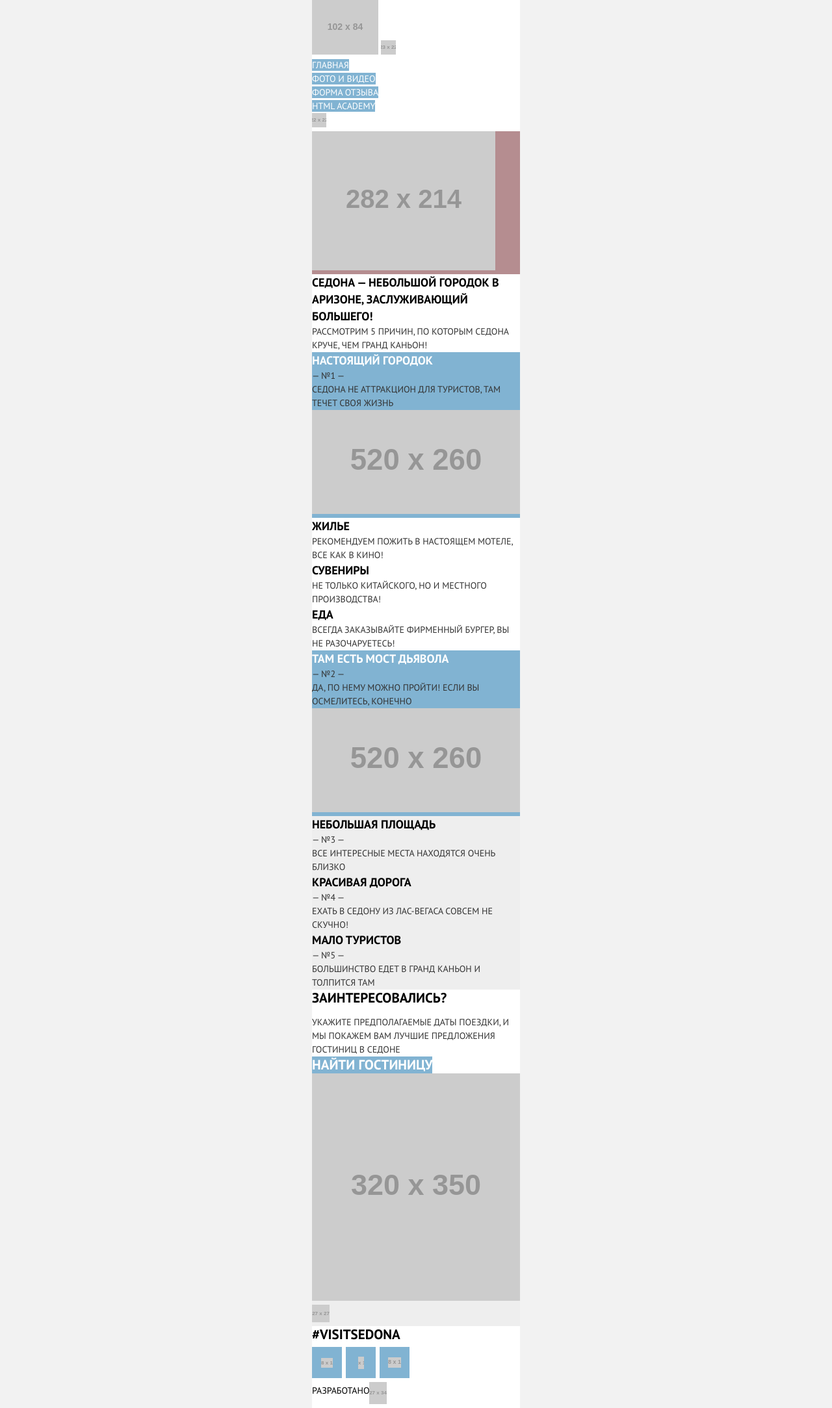
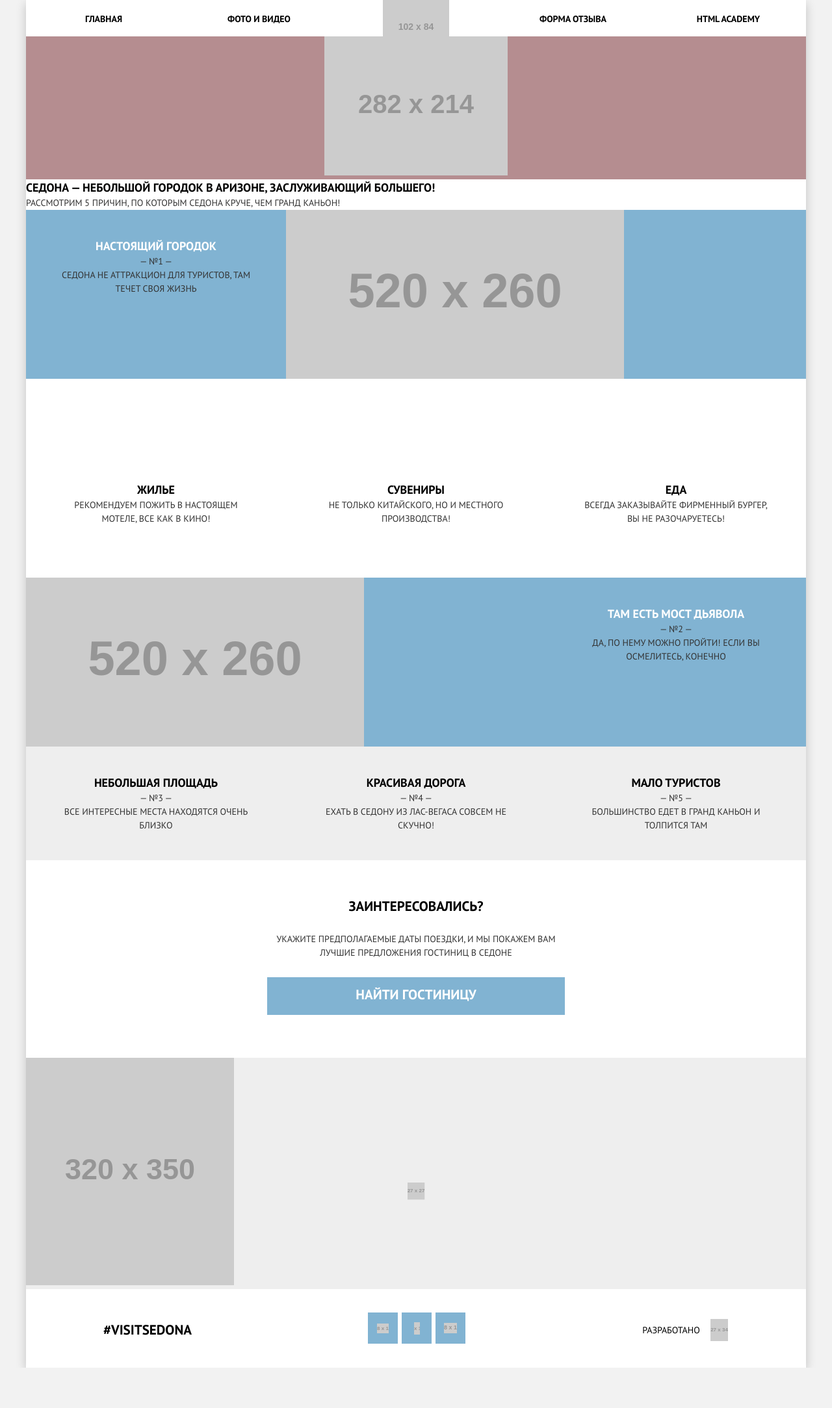
Before and after one commit to Afanstash/1519031-sedona-21, a website: page source/index.html in a window 1280 px wide. Shown: the whole page at 65% size. After the commit the page ends 2105 px from the top, so only its background shows below. Drawn offline with nearby package versions, Linux system fonts and the light colour scheme; files that its build step writes are made by us from their sources; placeholder pictures from the web are drawn by us.

Commit message:
Адаптивная сетка для главной страницы

```diff
--- a/source/index.html
+++ b/source/index.html
@@ -2,6 +2,7 @@
 <html class="page" lang="ru">
   <head>
     <meta charset="utf-8">
+    <meta name="viewport" content="width=device-width, initial-scale=1">
     <title>HTML Academy: Седона</title>
     <link rel="stylesheet" type="text/css" href="css/style.css">
   </head>
@@ -9,12 +10,14 @@
 
     <div class="container">
       <header class="page-header">
-        <a class="page-header__logo">
-          <img src="https://via.placeholder.com/102x84" width="102" height="84" alt="Логотип Седона">
-        </a>
-        <button class="page-header__menu-button" type="button">
-          <img src="https://via.placeholder.com/23x22" width="23" height="22" alt="Открыть меню">
-        </button>
+        <div class="page-header__wrap">
+          <a class="page-header__logo">
+            <img class="page-header__logo-img" src="https://via.placeholder.com/102x84" width="102" height="84" alt="Логотип Седона">
+          </a>
+          <button class="page-header__menu-button" type="button">
+            <img src="https://via.placeholder.com/23x22" width="23" height="22" alt="Открыть меню">
+          </button>
+        </div>
         <nav class="page-header__main-nav main-nav">
           <ul class="main-nav__list nav-list">
             <li class="nav-list__item"><a class="nav-list__item-link">Главная</a></li>
@@ -60,12 +63,12 @@
             </ul>
           </div>
           <div class="reasons__block block-reason">
-            <div class="block-reason__block reasons-content reasons-content--color">
+            <div class="block-reason__block reasons-content reasons-content--position reasons-content--color">
               <h3 class="reasons-content__title title">ТАМ ЕСТЬ Мост дьявола</h3>
               <p class="reasons-content__number text">— №2 —</p>
               <p class="reasons-content__text text">Да, по нему можно пройти! Если вы осмелитесь, конечно</p>
             </div>
-            <img class="block-reason__img" src="https://via.placeholder.com/520x260" width="520" height="260" alt="Вы только взгляните! Какая красота вокруг.">
+            <img class="block-reason__img block-reason__img--left" src="https://via.placeholder.com/520x260" width="520" height="260" alt="Вы только взгляните! Какая красота вокруг.">
           </div>
           <ul class="reasons__block reasons-list">
             <li class="reasons-list__item reasons-content">
@@ -88,7 +91,7 @@
         <section class="search">
           <h2 class="visually-hidden">Поиск гостиниц в Седона</h2>
           <p class="search__text text-title">ЗАИНТЕРЕСОВАЛИСЬ?<p>
-          <p class="search__text text">Укажите предполагаемые даты поездки, и мы покажем вам лучшие предложения гостиниц в седоне</p>
+          <p class="search__text text">Укажите предполагаемые даты поездки, и&nbsp;мы&nbsp;покажем вам лучшие предложения гостиниц в&nbsp;седоне</p>
           <button class="search__button button" type="button">НАЙТИ гостиницу</button>
         </section>
         <section class="map">
--- /dev/null
+++ b/source/sass/blocks/advantages-item.scss
@@ -0,0 +1,13 @@
+.advantages-item {
+  @media (min-width: $tablet-width) {
+    text-align: center;
+  }
+}
+
+.advantages-item__title,
+.advantages-item__text {
+  @media (min-width: $tablet-width) {
+    margin-left: auto;
+    margin-right: auto;
+  }
+}
--- a/source/sass/blocks/advantages-list.scss
+++ b/source/sass/blocks/advantages-list.scss
@@ -1,4 +1,21 @@
 .advantages-list {
   @include off-list;
   background-color: $color-white;
+
+  @media (min-width: $tablet-width) {
+    display: grid;
+    grid-template-columns: repeat(3, 1fr);
+  }
 }
+
+.advantages-list__item {
+  padding: 26px 20px 20px 70px;
+
+  @media (min-width: $tablet-width) {
+    padding: 158px 35px 59px;
+  }
+
+  @media (min-width: $desktop-width) {
+    padding: 158px 52px 80px;
+  }
+}
--- a/source/sass/blocks/block-reason.scss
+++ b/source/sass/blocks/block-reason.scss
@@ -1,3 +1,26 @@
 .block-reason {
   background-color: $color-blue-light;
+
+  @media (min-width: $tablet-width) {
+    display: grid;
+    grid-template-columns: repeat(3, 1fr);
+  }
 }
+
+.block-reason__list {
+  @media (min-width: $tablet-width) {
+    grid-column: 1/-1;
+  }
+}
+
+.block-reason__img {
+  @media (min-width: $tablet-width) {
+    grid-column: 2/-1;
+  }
+}
+
+.block-reason__img--left {
+  @media (min-width: $tablet-width) {
+    grid-column: 1/3;
+  }
+}
--- a/source/sass/blocks/container.scss
+++ b/source/sass/blocks/container.scss
@@ -1,5 +1,15 @@
 .container {
-  width: 320px;
+  width: 100%;
+  max-width: 320px;
   margin: 0 auto;
   background-color: $color-white;
+
+  @media (min-width: $tablet-width) {
+    max-width: 768px;
+  }
+
+  @media (min-width: $desktop-width) {
+    max-width: 1200px;
+    box-shadow: 0 5px 15px $color-desktop-shadow;
+  }
 }
--- a/source/sass/blocks/copyright.scss
+++ b/source/sass/blocks/copyright.scss
@@ -1,8 +1,16 @@
 .copyright {
   display: flex;
+  align-items: center;
 }
 
 .copyright__text {
   @include off-margin;
+  width: 121px;
+  text-align: center;
   line-height: 26px;
 }
+
+.copyright__link {
+  display: flex;
+  align-items: center;
+}
--- a/source/sass/blocks/hashtag.scss
+++ b/source/sass/blocks/hashtag.scss
@@ -1,5 +1,6 @@
 .hashtag {
-  @include off-margin;
+  width: 166px;
+  text-align: center;
   font-size: 21px;
   line-height: 26px;
   font-weight: 700;
--- a/source/sass/blocks/main-nav.scss
+++ b/source/sass/blocks/main-nav.scss
@@ -1,3 +1,14 @@
+.main-nav {
+  position: relative;
+}
+
 .main-nav__close-button {
   @include button-icon;
+  position: absolute;
+  top: 17px;
+  right: 17px;
+
+  @media (min-width: $tablet-width) {
+    display: none;
+  }
 }
--- a/source/sass/blocks/map.scss
+++ b/source/sass/blocks/map.scss
@@ -1,3 +1,12 @@
 .map {
   background-color: $color-grey;
+  position: relative;
 }
+
+.map__marker {
+  position: absolute;
+  top: 50%;
+  left: 50%;
+  transform: translate(-50%, 50%);
+  z-index: 1;
+}
--- a/source/sass/blocks/nav-list.scss
+++ b/source/sass/blocks/nav-list.scss
@@ -1,8 +1,85 @@
 .nav-list {
   @include off-list;
+  text-align: center;
+  font-weight: 700;
+
+  @media (max-width: $mobile-width-only) {
+    font-size: 18px;
+    line-height: 40px;
+    background-color: $color-blue-light;
+  }
+
+  @media (min-width: $tablet-width) {
+    font-size: 14;
+    line-height: 26px;
+    display: flex;
+    flex-direction: row;
+    flex-wrap: wrap;
+  }
+}
+
+.nav-list__item {
+  @media (max-width: $mobile-width-only) {
+    border-top: 1px solid $color-white-opacity;
+    border-bottom: 1px solid $color-black-shadow;
+
+    &:first-child {
+      border-top: none;
+    }
+
+    &:last-child {
+      border-bottom: none;
+      position: relative;
+
+      &::before {
+        content: "";
+        position: absolute;
+        bottom: 0;
+        left: 0;
+        min-width: 320px;
+        height: 7px;
+        background-image: linear-gradient(180deg, $color-black-opacity-00 0%, $color-black-opacity-02 100%);
+      }
+    }
+  }
+
+  @media (min-width: $tablet-width) {
+    width: 153px;
+
+    &:nth-child(2) {
+      margin-right: auto;
+    }
+
+    &:nth-child(3) {
+      margin-left: auto;
+    }
+  }
+
+  @media (min-width: $desktop-width) {
+    width: 239px;
+  }
 }
 
 .nav-list__item-link {
-  color: $color-white;
-  background-color: $color-blue-light;
+  display: block;
+
+  @media (max-width: $mobile-width-only) {
+    padding: 10px 0 5px;
+    color: $color-white;
+
+    &:hover,
+    &:focus {
+      background-color: $color-blue;
+    }
+
+    &:active {
+      color: $color-white-opacity-03;
+      background-color: $color-blue-dark;
+    }
+  }
+
+  @media (min-width: $tablet-width) {
+    padding: 16px 6px 14px;
+    color: $color-black;
+  }
 }
--- /dev/null
+++ b/source/sass/blocks/page-footer.scss
@@ -0,0 +1,35 @@
+.page-footer {
+  display: flex;
+  flex-direction: column;
+  align-items: center;
+
+  @media (min-width: $tablet-width) {
+    padding: 36px 60px 31px 45px;
+    flex-direction: row;
+    align-items: center;
+    justify-content: space-between;
+  }
+
+  @media (min-width: $desktop-width) {
+    padding-left: 104px;
+    padding-right: 120px;
+  }
+}
+
+.page-footer__hashtag {
+  @include off-margin;
+}
+
+@media (max-width: $mobile-width-only) {
+  .page-footer {
+    padding: 28px 20px 26px 18px;
+  }
+
+  .page-footer__hashtag {
+    margin-bottom: 33px;
+  }
+
+  .page-footer__copyright {
+    margin-top: 35px;
+  }
+}
--- a/source/sass/blocks/page-header.scss
+++ b/source/sass/blocks/page-header.scss
@@ -1,3 +1,34 @@
+.page-header {
+  display: flex;
+  flex-direction: column;
+}
+
+.page-header__wrap {
+  height: 56px;
+  position: relative;
+  order: 2;
+
+  @media (min-width: $tablet-width) {
+    height: 0;
+    order: 0;
+  }
+}
+
+.page-header__logo-img {
+  position: absolute;
+  top: 0;
+  left: 50%;
+  transform: translate(-50%, 0);
+  z-index: 1;
+}
+
 .page-header__menu-button {
   @include button-icon;
+  position: absolute;
+  top: 17px;
+  right: 20px;
+
+  @media (min-width: $tablet-width) {
+    display: none;
+  }
 }
--- a/source/sass/blocks/page.scss
+++ b/source/sass/blocks/page.scss
@@ -13,4 +13,9 @@
   font-size: 14px;
   line-height: 21px;
   font-weight: 400;
+
+  @media (min-width: $desktop-width) {
+    padding-left: 40px;
+    padding-right: 40px;
+  }
 }
--- a/source/sass/blocks/reasons-content.scss
+++ b/source/sass/blocks/reasons-content.scss
@@ -1,5 +1,29 @@
 .reasons-content {
+  padding: 25px 22px 24px;
+  text-align: center;
+
   &--color {
     color: $color-white;
   }
+
+  @media (min-width: $tablet-width) {
+    padding: 42px 34px 41px 33px;
+  }
+
+  @media (min-width: $desktop-width) {
+    padding: 43px;
+  }
 }
+
+.reasons-content--position {
+  @media (min-width: $tablet-width) {
+    order: 2;
+  }
+}
+
+.reasons-content__title,
+.reasons-content__number,
+.reasons-content__text {
+  margin-left: auto;
+  margin-right: auto;
+}
--- a/source/sass/blocks/reasons-list.scss
+++ b/source/sass/blocks/reasons-list.scss
@@ -1,4 +1,9 @@
 .reasons-list {
   @include off-list;
   background-color: $color-grey;
+
+  @media (min-width: $tablet-width) {
+    display: grid;
+    grid-template-columns: repeat(3, 1fr);
+  }
 }
--- /dev/null
+++ b/source/sass/blocks/search.scss
@@ -0,0 +1,53 @@
+.search {
+  text-align: center;
+
+  @media (max-width: $mobile-width-only) {
+    padding: 33px 20px 49px 18px;
+  }
+
+  @media (min-width: $tablet-width) {
+    padding: 58px 155px;
+  }
+
+  @media (min-width: $desktop-width) {
+    padding: 58px 371px 66px;
+  }
+}
+
+.search__text {
+  margin-left: auto;
+  margin-right: auto;
+  margin-bottom: 27px;
+  text-align: center;
+
+  @media (min-width: $tablet-width) {
+    width: 435px;
+  }
+}
+
+.search__button {
+  margin-left: auto;
+  margin-right: auto;
+  padding: 14px 32px 18px;
+  width: 100%;
+  display: flex;
+  justify-content: center;
+
+  @media (min-width: $tablet-width) {
+    width: 458px;
+  }
+
+  &:hover,
+  &:focus {
+    background-color: $color-blue;
+  }
+
+  &:active {
+    color: $color-white-opacity-03;
+    background-color: $color-blue-dark;
+  }
+
+  &:disabled {
+    background-color: $color-disabled;
+  }
+}
--- a/source/sass/blocks/socials-list.scss
+++ b/source/sass/blocks/socials-list.scss
@@ -1,9 +1,12 @@
 .socials-list {
   @include off-list;
+  width: 150px;
   display: flex;
+  flex-direction: row;
+  flex-wrap: wrap;
 
   &__item {
-    margin: 6px 6px 6px 0;
+    margin: 0 6px 6px 0;
   }
 
   &__item:nth-child(3n) {
@@ -17,5 +20,15 @@
     display: flex;
     align-items: center;
     justify-content: center;
+
+    &:hover,
+    &:focus {
+      background-color: $color-blue;
+    }
+
+    &:active {
+      // color: $color-white-opacity-03;
+      background-color: $color-blue-dark;
+    }
   }
 }
--- a/source/sass/blocks/welcome.scss
+++ b/source/sass/blocks/welcome.scss
@@ -1,3 +1,4 @@
 .welcome {
   background-color: $color-background-intro;
+  text-align: center;
 }
--- a/source/sass/global/variables.scss
+++ b/source/sass/global/variables.scss
@@ -1,4 +1,4 @@
-/* Variables */
+// Variables
 
 $color-background: #f2f2f2;
 $color-background-darker: #e6e6e6;
@@ -6,18 +6,34 @@ $color-background-intro: #b58d90;
 
 $color-white: #ffffff;
 $color-white-opacity: rgba(255, 255, 255, 0.2);
+$color-white-opacity-03: rgba(255, 255, 255, 0.3);
 
 $color-black: #000000;
+$color-black-shadow: rgba(1, 1, 1, 0.2);
 $color-black-light: #333333;
 $color-black-opacity: rgba(0, 0, 0, 0.6);
+$color-black-opacity-02: rgba(0, 0, 0, 0.2);
+$color-black-opacity-00: rgba(0, 0, 0, 0);
 
 $color-grey: #eeeeee;
 
 $color-blue-light: #81b3d2;
+$color-blue: #669ec0;
+$color-blue-dark: #5496bd;
+
+$color-disabled: #e5e5e5;
+
+$color-desktop-shadow: rgba(0, 1, 1, 0.2);
 
 $off-text-transform: none;
 
-/* Mixin */
+// Viewports
+
+$tablet-width: 768px;
+$desktop-width: 1200px;
+$mobile-width-only: 767px;
+
+// Mixin
 
 @mixin off-margin {
   margin: 0;
--- a/source/sass/style.scss
+++ b/source/sass/style.scss
@@ -50,8 +50,14 @@
 /* Файл blocks/advantages-list.scss */
 @import "blocks/advantages-list.scss";
 
+/* Файл blocks/advantages-item.scss */
+@import "blocks/advantages-item.scss";
+
 /* Файл blocks/reasons-list.scss */
 @import "blocks/reasons-list.scss";
+
+/* Файл blocks/search.scss */
+@import "blocks/search.scss";
 
 /* Файл blocks/map.scss */
 @import "blocks/map.scss";
@@ -119,6 +125,9 @@
 @import "blocks/video-navigation.scss";
 
 /* Footer */
+/* Файл blocks/page-footer.scss */
+@import "blocks/page-footer.scss";
+
 /* Файл blocks/hashtag.scss */
 @import "blocks/hashtag.scss";
 
```
